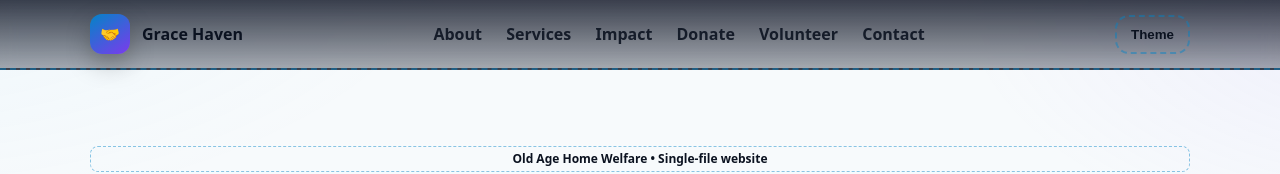
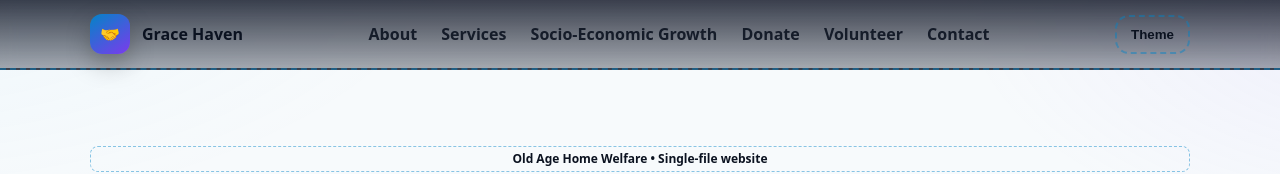
Before and after one commit to BoddatiJagadish/Collab, a plain HTML site: page index.html in a window 1280 px wide. Shown: the top 174 px of the page. Drawn offline with Linux system fonts and the light colour scheme.

Commit message:
Update index.html
changed impact to socio economic growth

```diff
--- a/index.html
+++ b/index.html
@@ -123,7 +123,7 @@
       <nav aria-label="Primary">
         <a href="#about">About</a>
         <a href="#services">Services</a>
-        <a href="#impact">Impact</a>
+        <a href="#impact">Socio-Economic Growth</a>
         <a href="#donate">Donate</a>
         <a href="#volunteer">Volunteer</a>
         <a href="#contact">Contact</a>
```
